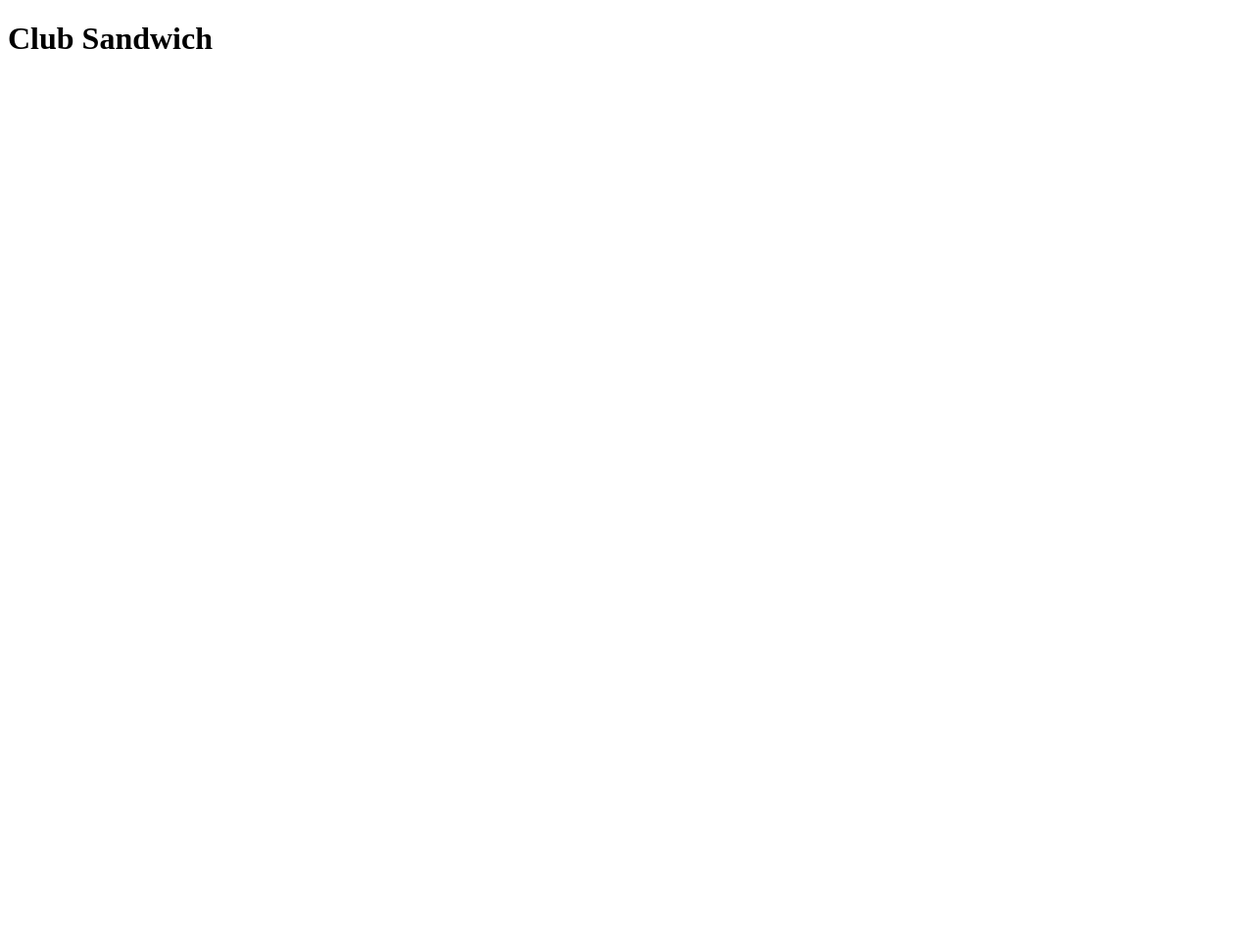
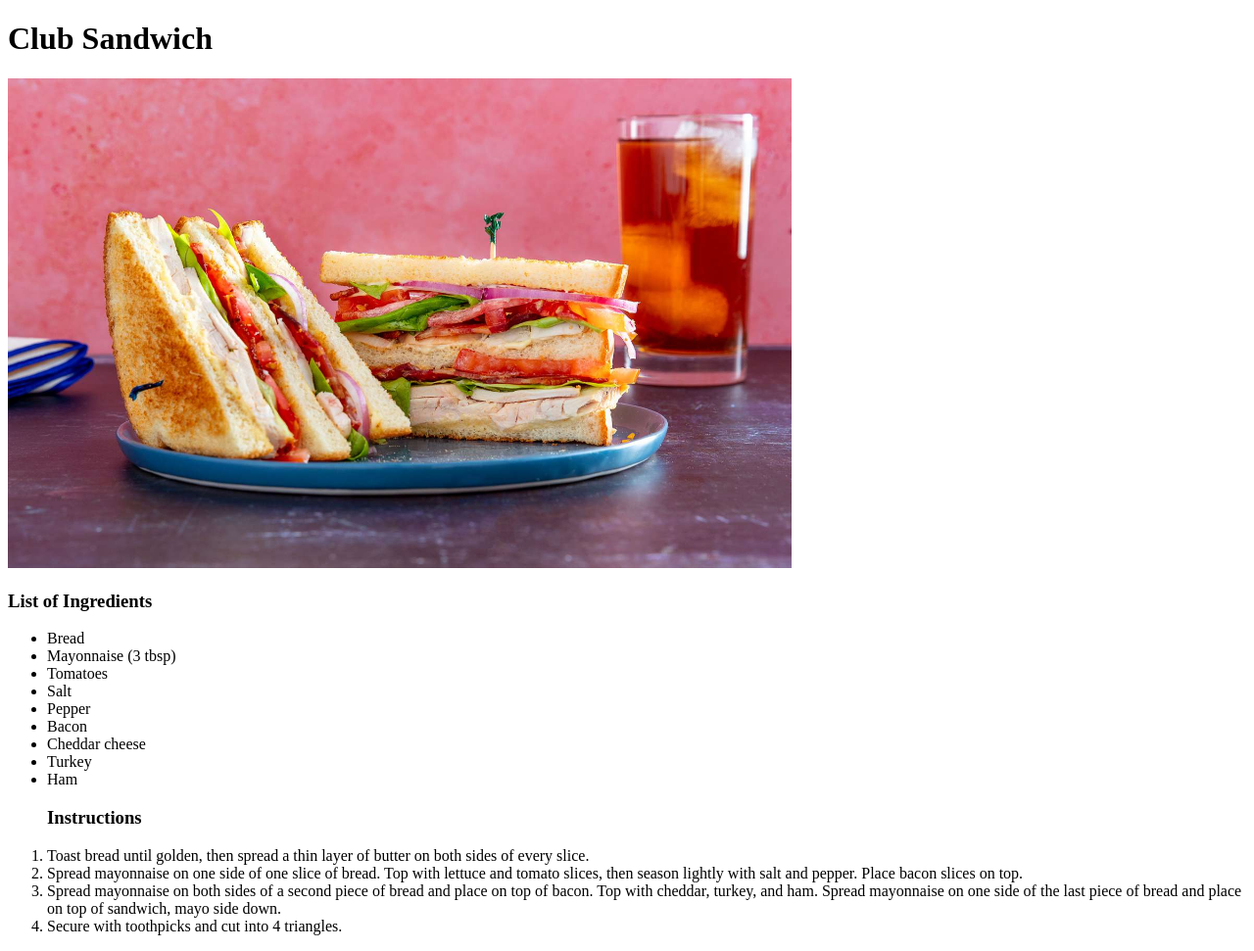
Before and after one commit to MR1092/odin-recipes, a plain HTML site: page recipes/club_sandwich.html in a window 1280 px wide. Shown: the whole page at 98% size. Before the commit the page ends 800 px from the top, so only its background shows below. Drawn offline with Linux system fonts and the light colour scheme.

Commit message:
Club sandwich done

```diff
--- a/recipes/club_sandwich.html
+++ b/recipes/club_sandwich.html
@@ -7,5 +7,26 @@
 </head>
 <body>
     <h1>Club Sandwich</h1>
+    <img src="Classic-Club-Sandwich.jpg" height="500" width="800" alt="A picture of a club sandwich and a glass of ice tea">
+    <h3>List of Ingredients</h3>
+    <ul>
+        <li>Bread</li>
+        <li>Mayonnaise (3 tbsp)</li>
+        <li>Tomatoes</li>
+        <li>Salt</li>
+        <li>Pepper</li>
+        <li>Bacon</li>
+        <li>Cheddar cheese</li>
+        <li>Turkey</li>
+        <li>Ham</li>
+    </ul>
+
+    <ol>
+        <h3>Instructions</h3>
+        <li>Toast bread until golden, then spread a thin layer of butter on both sides of every slice. </li>
+        <li>Spread mayonnaise on one side of one slice of bread. Top with lettuce and tomato slices, then season lightly with salt and pepper. Place bacon slices on top.</li>
+        <li>Spread mayonnaise on both sides of a second piece of bread and place on top of bacon. Top with cheddar, turkey, and ham. Spread mayonnaise on one side of the last piece of bread and place on top of sandwich, mayo side down.</li>
+        <li>Secure with toothpicks and cut into 4 triangles.</li>
+    </ol>
 </body>
 </html>
```
Also changed, not shown: index.html (+3 -3 lines), recipes/butter_chicken.html (+1 -1 lines), recipes/Classic-Club-Sandwich.jpg (added).
